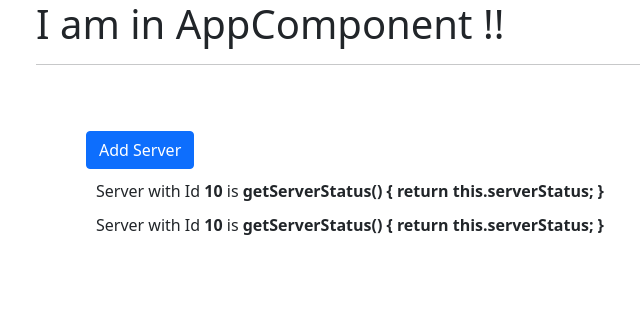
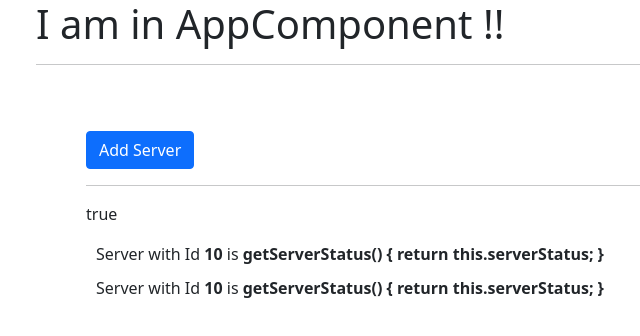
Before and after one commit to ShohrabRustam/AngularFullCourse, an Angular app: page / in a window 1280 px wide. Shown: the top 336 px of the page, without its empty margins (46-686 px from the left). Built offline with nearby package versions, Linux system fonts and the light colour scheme.

Commit message:
property binding and string interpulation

```diff
--- a/src/app/servers/servers.component.html
+++ b/src/app/servers/servers.component.html
@@ -1,6 +1,10 @@
 <div class="container">
   <!-- //property binding  -->
 <button class="btn btn-primary" [disabled]="!allowedNewServer">Add Server</button>
+<br>
+<hr>
+<!-- string interpulation  -->
+<p [innerText]="allowedNewServer"></p>
 <app-server></app-server>
 <app-server></app-server>
 </div>
```
